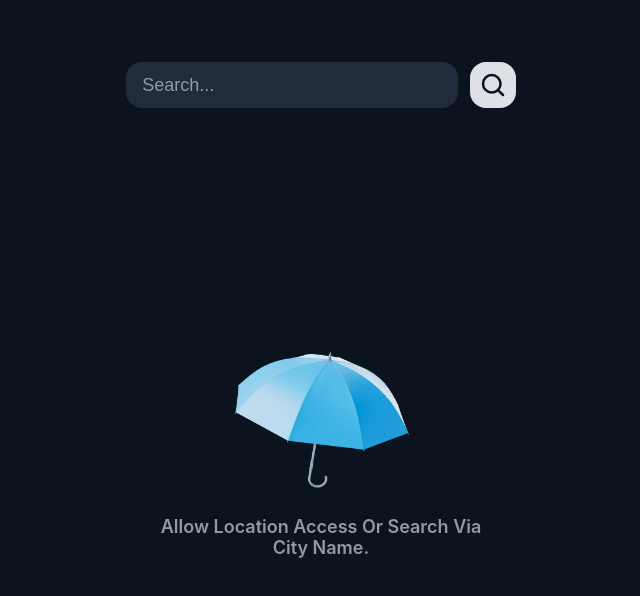
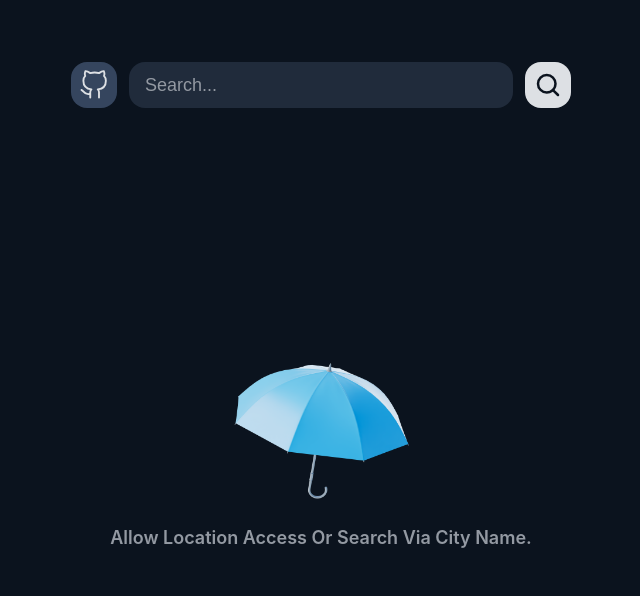
Before and after one commit to MihirMistry2/weather_app, a React (Create React App) app: page / in a window 1280 px wide. Shown: the top 596 px of the page, without its empty margins (319-959 px from the left). Built offline with nearby package versions, Linux system fonts and the light colour scheme; no server answers.

Commit message:
GitHub Profile added.

```diff
--- a/src/components/Search/index.js
+++ b/src/components/Search/index.js
@@ -3,6 +3,7 @@ import { FetchFunctionContext } from '../../App';
 import SearchIcon from '../../assets/icons/search-icon.svg';
 import LoaderIcon from '../../assets/icons/loader-icon.svg';
 import SeachIcon from '../../assets/icons/search-icon.svg';
+import GitHubIcon from '../../assets/images/github.svg';
 import '../../sass/Search.scss';
 
 /**
@@ -59,9 +60,7 @@ const Search = (props, ref) => {
      */
     const onSearchChange = (e) => {
         const value = e.target.value;
-        const $input = document.querySelector(
-            '.main-container .search-container #search'
-        );
+        const $input = document.querySelector('.main-container .search-container #search');
         $input.classList.remove('error');
         setSearch(value);
     };
@@ -79,33 +78,20 @@ const Search = (props, ref) => {
         }
     };
 
-    useImperativeHandle(
-        ref,
-        () => {
-            return { getSearchValue, updateSearchButtonIconState };
-        },
-        []
-    );
+    useImperativeHandle(ref, () => {
+        return { getSearchValue, updateSearchButtonIconState };
+    }, []);
 
     return (
         <div className="search-container">
-            <input
-                type="search"
-                name="search"
-                id="search"
-                placeholder="Search..."
-                value={search}
-                onChange={onSearchChange}
-            />
+            <div className="github-wrapper">
+                <a className="icon-wrapper" href="https://github.com/MihirMistry2/weather_app" target="_blank" rel="noopener noreferrer">
+                    <img className="icon" src={GitHubIcon} alt="github icon" width="30px" height="30px" />
+                </a>
+            </div>
+            <input type="search" name="search" id="search" placeholder="Search..." value={search} onChange={onSearchChange} />
             <button className="search-btn" onClick={onSearchButtonClick}>
-                <img
-                    id="search-icon"
-                    className="search-icon"
-                    src={SearchIcon}
-                    alt="search icon"
-                    width="30px"
-                    height="30px"
-                />
+                <img id="search-icon" className="search-icon" src={SearchIcon} alt="search icon" width="30px" height="30px" />
             </button>
         </div>
     );
--- a/src/sass/Search.scss
+++ b/src/sass/Search.scss
@@ -9,6 +9,7 @@
     margin: 16px;
     height: 46px;
     display: flex;
+    width: clamp(25%, 500px, 90%);
     input {
         background-color: $secondary-color;
         box-shadow: #00000014 0px 0px 0px;
@@ -18,7 +19,7 @@
         height: 46px;
         width: calc(100% - 46px);
         padding: 4px 10px 4px 16px;
-        margin-right: 12px;
+        margin: 0px 12px;
         font-size: 18px;
         outline: none;
         &.error {
@@ -65,4 +66,19 @@
             pointer-events: none;
         }
     }
+    .github-wrapper {
+        display: flex;
+        justify-content: flex-end;
+        flex-wrap: wrap;
+        align-content: center;
+        .icon-wrapper {
+            display: flex;
+            align-items: center;
+            justify-content: center;
+            background-color: #35455e;
+            padding: 8px;
+            border-radius: 16px;
+            cursor: pointer;
+        }
+    }
 }
```
Also changed, not shown: src/assets/images/github.svg (added).
